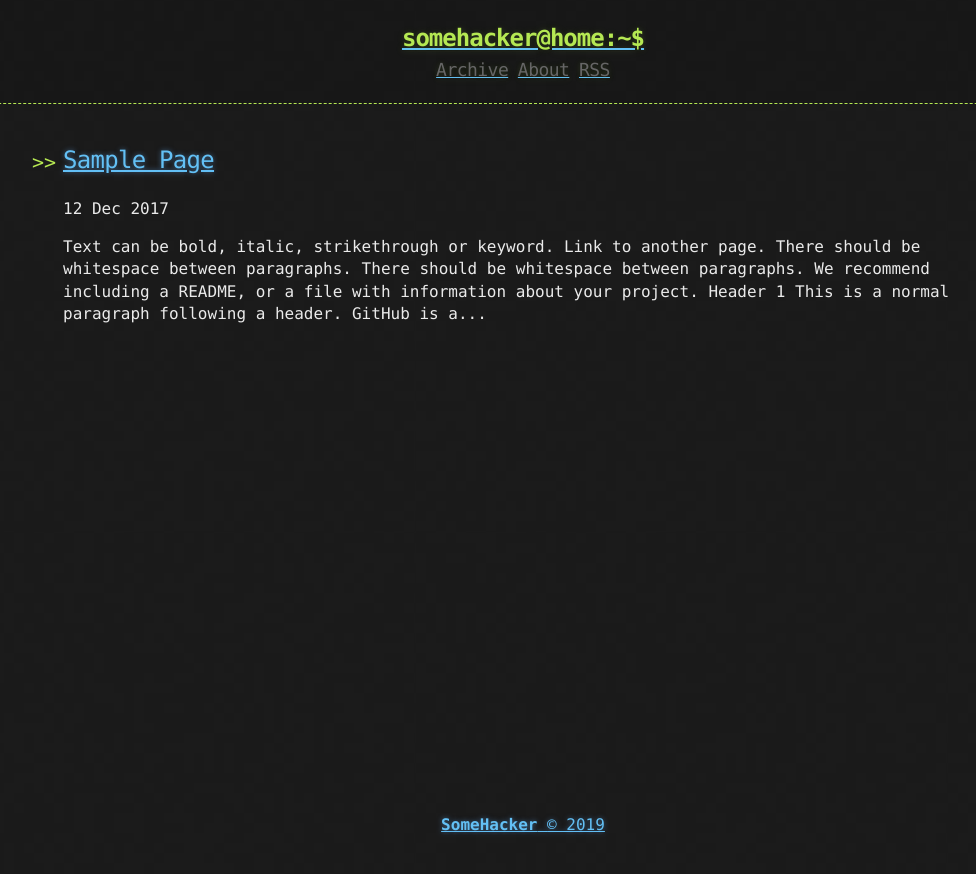
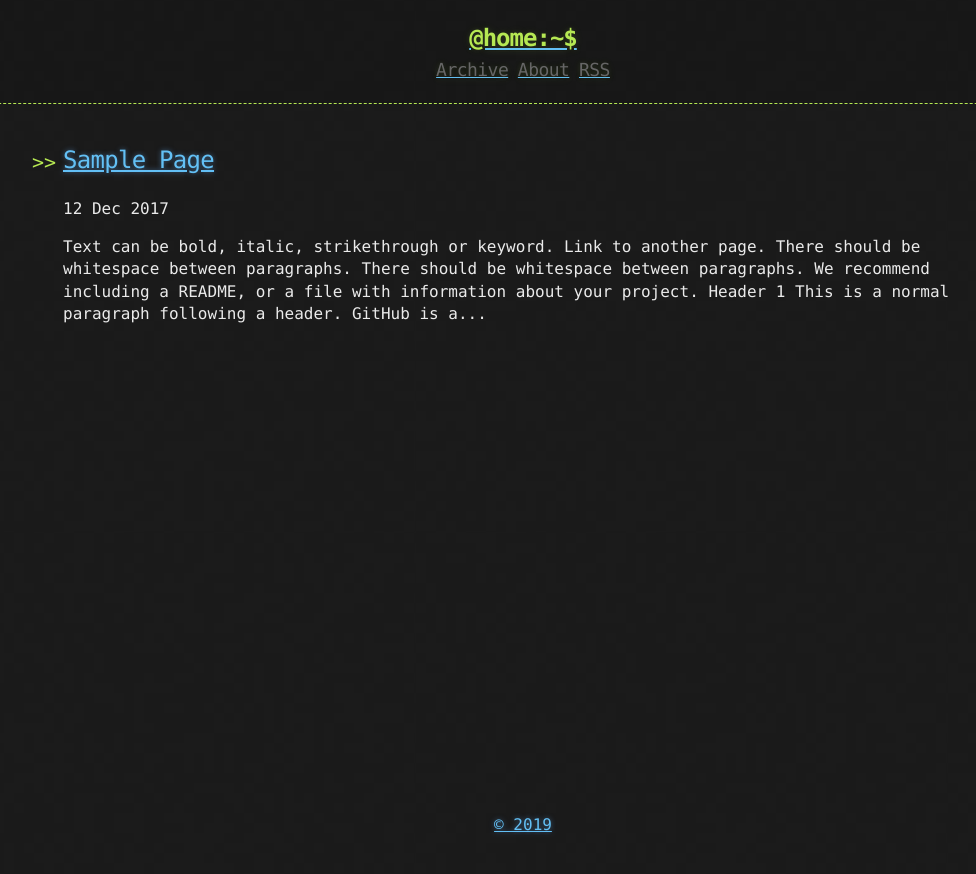
Before and after one commit to GuodongFan/GuodongFan.github.io, a Jekyll site: the page built from index.html, in a window 1280 px wide. Shown: the top 874 px of the page, without its empty margins (117-1093 px from the left). Built offline with Jekyll 4.4.1, drawn with Linux system fonts in a browser that asks for light colours; the list of posts is cut into pages by our own code; some of the changed lines change nothing that is shown.

Commit message:
Update _config.yml

```diff
--- a/_config.yml
+++ b/_config.yml
@@ -1,9 +1,9 @@
-title: Hacker-Blog
+title: GuodongFan
 description: "A Jekyll Blog Theme For Hackers"
 author:
   name: "SomeHacker"
-  email: "someone@somewebsite.somedomain"
-  url: "https://ashishchaudhary.in/hacker-blog"
+  email: "fgdsdut@163.com"
+  url: "plusnet.cn"
 
 baseurl: /
 
@@ -26,7 +26,3 @@
   - jekyll-seo-tag
   - jekyll-paginate
   - jekyll-sitemap
-
-# Custom variables
-owner : "SomeHacker"
-year : "2018"
```
